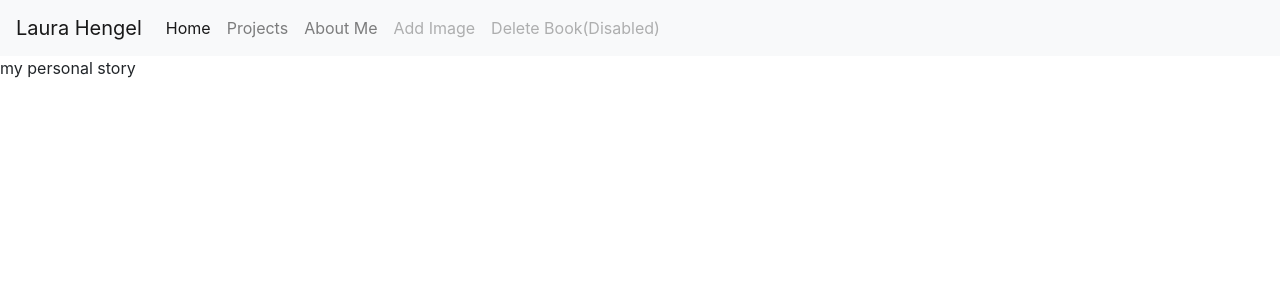
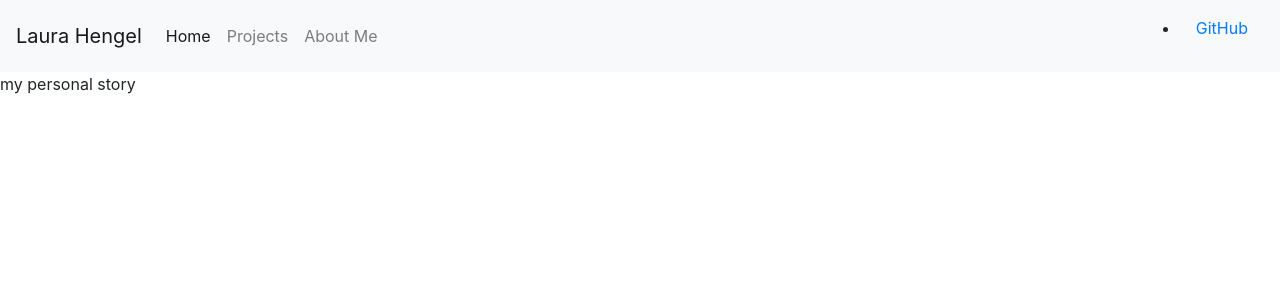
Before and after one commit to hengelaura/Portfolio, a Flask app: page /about in a window 1280 px wide. Shown: the top 300 px of the page. Run offline with Flask 2, Linux system fonts and the light colour scheme; some libraries are stand-ins or nearby versions.

Commit message:
add github link to navbar

```diff
--- a/templates/index.html
+++ b/templates/index.html
@@ -18,13 +18,14 @@
                 <li class="nav-item">
                   <a class="nav-link" href="/about">About Me</a>
                 </li>
-                <li class="nav-item">
-                  <a class="nav-link disabled" href="{{'/addimage'}}">Add Image</a>
-                </li>
-                <li class="nav-item">
-                  <a class="nav-link disabled" href="#">Delete Book(Disabled)</a>
-                </li>
               </ul>
+            </div>
+            <div style="text-align: right;">
+                <ul class="collapse navbar-collapse" id="navbarNav">
+                    <li class="nav-item active">
+                        <a class="nav-link" href="https://github.com/hengelaura">GitHub</a>
+                    </li>
+                </ul>
             </div>
           </nav>
     </head>
```
